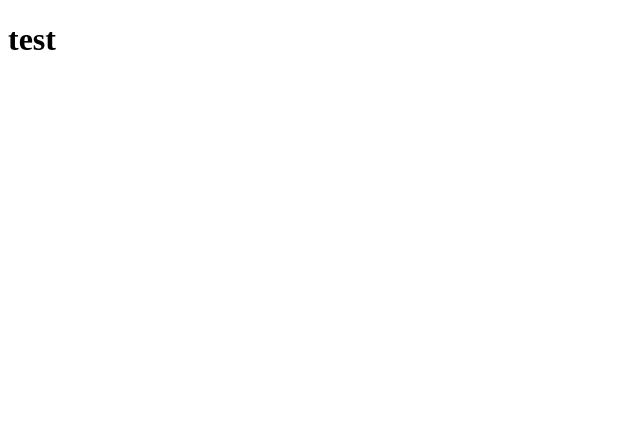
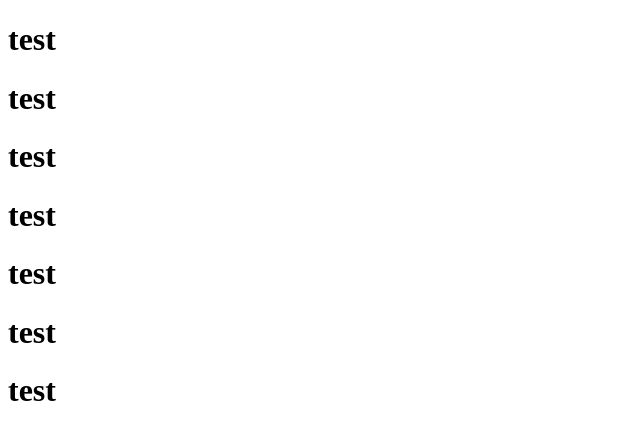
Before and after one commit to liujianhong/test, a plain HTML site: page index.html in a window 1280 px wide. Shown: the whole page, without its empty margins (0-640 px from the left). Drawn offline with Linux system fonts and the light colour scheme.

Commit message:
首页修改了

```diff
--- a/index.html
+++ b/index.html
@@ -6,5 +6,11 @@
 	</head>
 	<body>
 		<h1>test</h1>
+		<h1>test</h1>
+		<h1>test</h1>
+		<h1>test</h1>
+		<h1>test</h1>
+		<h1>test</h1>
+		<h1>test</h1>
 	</body>
 </html>
```
